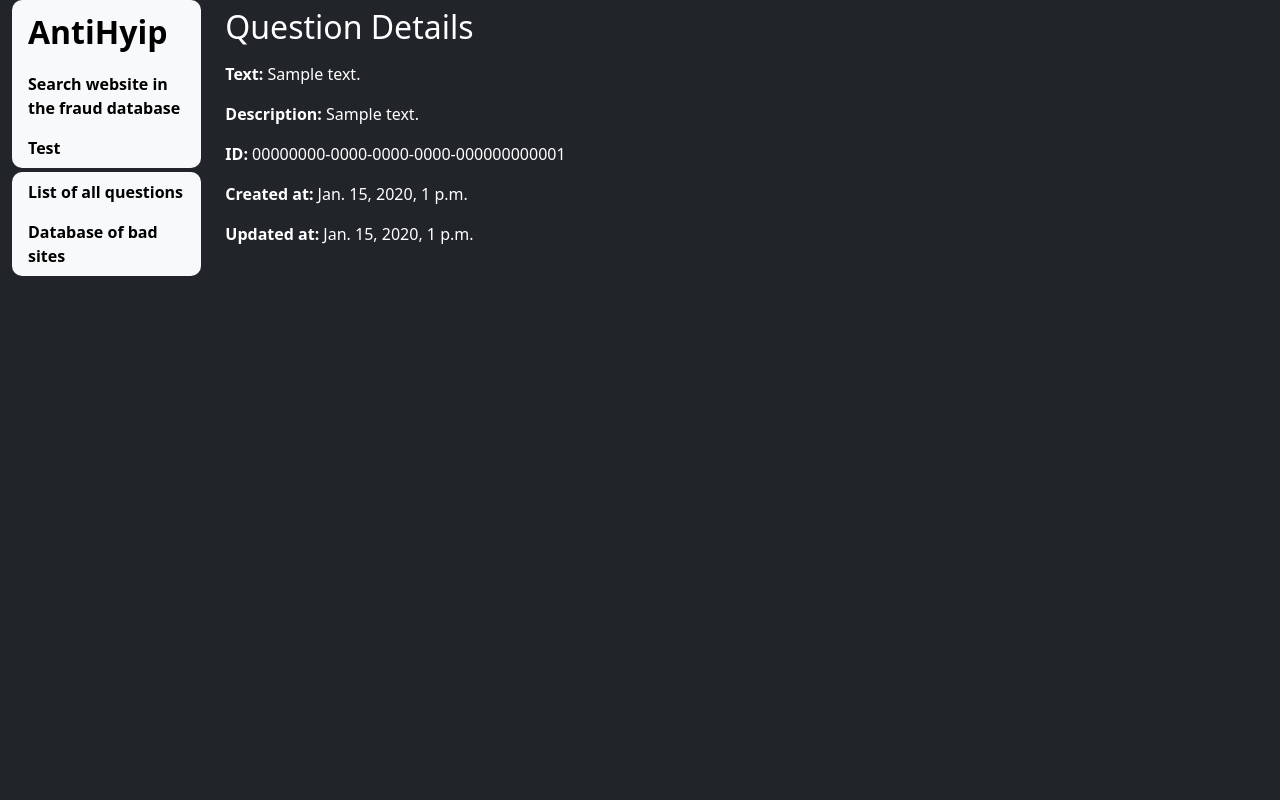
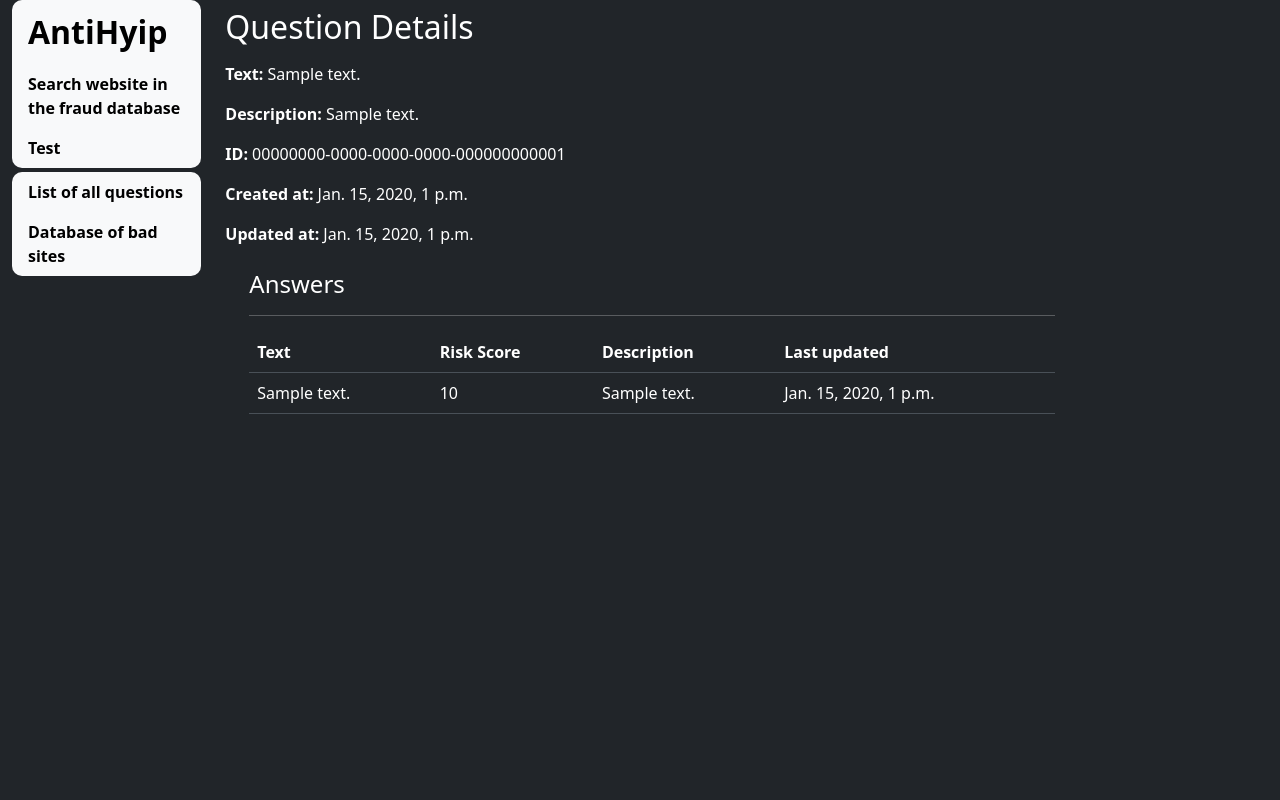
Before and after one commit to sishorian/antihyip-rest-v1, a Django app: page /questions/00000000-0000-0000-0000-000000000001/ in a window 1280 px wide. Run offline with Django 5.2, Linux system fonts and the light colour scheme; tables that the repository leaves empty hold one stand-in row (values such as "Sample post").

Commit message:
question_detail.html: Add answers
Display answers with info below.

```diff
--- a/hyiptest/templates/hyiptest/question_detail.html
+++ b/hyiptest/templates/hyiptest/question_detail.html
@@ -27,4 +27,36 @@
   <p>
     <strong>Updated at:</strong> {{ question.updated_at }}
   </p>
+
+  <div class="ms-4 mt-4">
+    <h4>Answers</h4>
+    <hr />
+
+    {% if question.answers.all %}
+      <table class="table">
+        <thead>
+          <tr>
+            <th>Text</th>
+            <th>Risk Score</th>
+            <th>Description</th>
+            <th>Last updated</th>
+          </tr>
+        </thead>
+        <tbody>
+          {% for answer in question.answers.all %}
+            <tr>
+              <td>{{ answer.text }}</td>
+              <td>{{ answer.risk_score }}</td>
+              <td>{{ answer.description }}</td>
+              <td>{{ answer.updated_at }}</td>
+            </tr>
+          {% endfor %}
+        </tbody>
+      </table>
+    {% else %}
+      <p>
+        <strong>None</strong>
+      </p>
+    {% endif %}
+  </div>
 {% endblock %}
```
